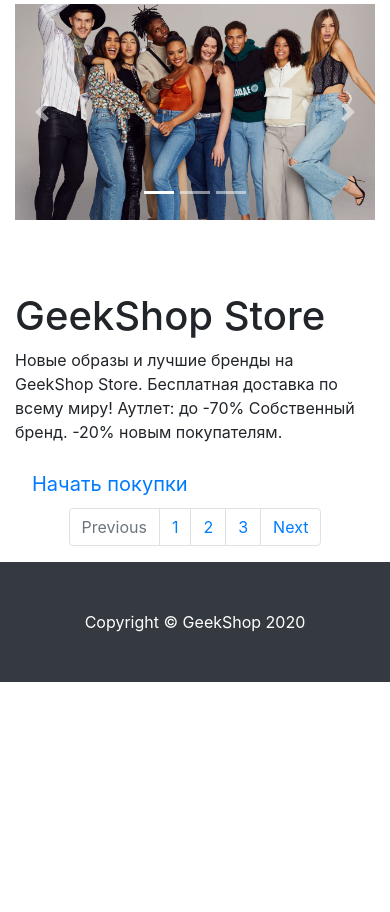
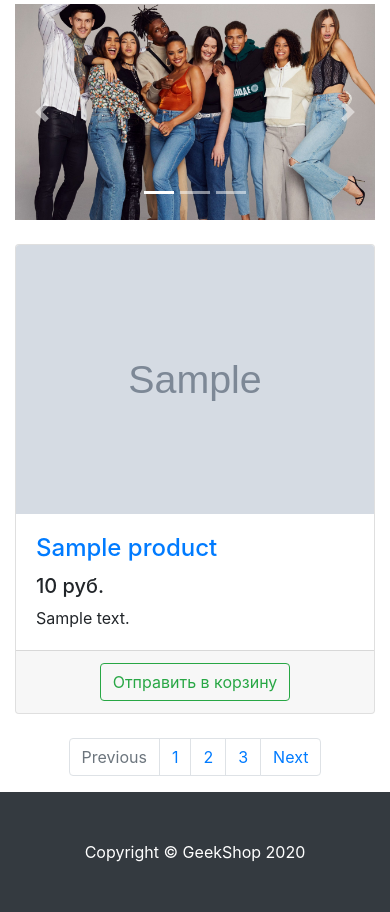
Before and after one commit to DaniilPivovarov1/geekshop, a Django app: template products/templates/products/products.html in a window 390 px wide. Shown: the part 418-1330 px from the top of the page. Before the commit the page ends 1100 px from the top, so only its background shows below. Run offline with Django 3.2, Linux system fonts and the light colour scheme; the template is opened without the code that fills it: most values are stand-ins (such as "Sample title", 1, 10 or a date in 2020); grey boxes marked "Sample" are stand-in pictures; some libraries are stand-ins or nearby versions.

Commit message:
relative template added, updated pages

```diff
--- /dev/null
+++ b/products/templates/products/base.html
@@ -0,0 +1,71 @@
+<!DOCTYPE html>
+<html lang="en">
+
+<head>
+
+    <meta charset="utf-8">
+    <meta name="viewport" content="width=device-width, initial-scale=1, shrink-to-fit=no">
+    <meta name="description" content="">
+    <meta name="author" content="">
+
+    <title>{{ title }}</title>
+
+    <!-- Bootstrap core CSS -->
+    <link href="/static/vendor/bootstrap/css/bootstrap.min.css" rel="stylesheet">
+
+    <!-- Custom styles for this template -->
+    {% block css %} {% endblock %}
+
+</head>
+
+<body>
+
+<!-- Navigation -->
+<nav class="navbar navbar-expand-lg navbar-dark bg-dark fixed-top">
+    <div class="container">
+        <a class="navbar-brand" href="{% url 'index' %}">GeekShop</a>
+        <button class="navbar-toggler" type="button" data-toggle="collapse" data-target="#navbarResponsive"
+                aria-controls="navbarResponsive" aria-expanded="false" aria-label="Toggle navigation">
+            <span class="navbar-toggler-icon"></span>
+        </button>
+        <div class="collapse navbar-collapse" id="navbarResponsive">
+            <ul class="navbar-nav ml-auto">
+                <li class="nav-item">
+                    <a class="nav-link" href="{% url 'products' %}">Каталог <i class="fas fa-shopping-bag"></i> </a>
+                </li>
+                <li class="nav-item">
+                    <a class="nav-link" href="auth/login.html">Войти <i class="fas fa-sign-in-alt"></i></a>
+                </li>
+                <li class="nav-item">
+                    <a class="nav-link" href="auth/profile.html">Валерий П.
+                        <i class="fas fa-user-circle"></i>
+                    </a>
+                </li>
+                <li class="nav-item">
+                    <a class="nav-link" href="admin/admin.html">
+                        <i class="fas fa-users-cog"></i>
+                    </a>
+                </li>
+                <li class="nav-item">
+                    <a class="nav-link" href="#">Выйти <i class="fas fa-sign-out-alt"></i></a>
+                </li>
+            </ul>
+        </div>
+    </div>
+</nav>
+
+<!-- Page Content -->
+{% block content %} {% endblock %}
+
+{% block footer %} {% endblock %}
+
+<!-- Bootstrap core JavaScript -->
+<script src="/static/vendor/jquery/jquery.min.js"></script>
+<script src="/static/vendor/bootstrap/js/bootstrap.bundle.min.js"></script>
+
+<!-- FontAwesome script -->
+<script src="/static/vendor/fontawesome/fontawesome-icons.js" crossorigin="anonymous"></script>
+
+</body>
+
+</html>
--- a/products/templates/products/products.html
+++ b/products/templates/products/products.html
@@ -1,50 +1,10 @@
-<!DOCTYPE html>
-<html lang="en">
+{% extends 'products/base.html' %}
 
-<head>
+{% block css %}
+    <link href="/static/css/products.css" rel="stylesheet">
+{% endblock %}
 
-    <meta charset="utf-8">
-    <meta name="viewport" content="width=device-width, initial-scale=1, shrink-to-fit=no">
-    <meta name="description" content="">
-    <meta name="author" content="">
-
-    <title>{{ title }}</title>
-
-    <!-- Bootstrap core CSS -->
-    <link href="/static/vendor/bootstrap/css/bootstrap.min.css" rel="stylesheet">
-
-    <!-- Custom styles for this template -->
-    <link href="/static/css/products.css" rel="stylesheet">
-
-</head>
-
-<body>
-
-<!-- Navigation -->
-<nav class="navbar navbar-expand-lg navbar-dark bg-dark fixed-top">
-    <div class="container">
-        <a class="navbar-brand" href="{% url 'index' %}">GeekShop</a>
-        <button class="navbar-toggler" type="button" data-toggle="collapse" data-target="#navbarResponsive"
-                aria-controls="navbarResponsive" aria-expanded="false" aria-label="Toggle navigation">
-            <span class="navbar-toggler-icon"></span>
-        </button>
-        <div class="collapse navbar-collapse" id="navbarResponsive">
-            <ul class="navbar-nav ml-auto">
-                <li class="nav-item active">
-                    <a class="nav-link" href="{% url 'products' %}">Каталог</a>
-                </li>
-                <li class="nav-item">
-                    <a class="nav-link" href="#"><i class="fas fa-shopping-bag"></i></a>
-                </li>
-                <li class="nav-item">
-                    <a class="nav-link" href="auth/login.html">Войти <i class="fas fa-sign-in-alt"></i></a>
-                </li>
-            </ul>
-        </div>
-    </div>
-</nav>
-
-<!-- Page Content -->
+{% block content %}
     <div class="container">
 
         <div class="row">
@@ -73,13 +33,16 @@
                     </ol>
                     <div class="carousel-inner" role="listbox">
                         <div class="carousel-item active">
-                        <img class="d-block img-fluid" src="/static/vendor/img/slides/slide-1.jpg" alt="First slide">
+                            <img class="d-block img-fluid" src="/static/vendor/img/slides/slide-1.jpg"
+                                 alt="First slide">
                         </div>
                         <div class="carousel-item">
-                        <img class="d-block img-fluid" src="/static/vendor/img/slides/slide-2.jpg" alt="Second slide">
+                            <img class="d-block img-fluid" src="/static/vendor/img/slides/slide-2.jpg"
+                                 alt="Second slide">
                         </div>
                         <div class="carousel-item">
-                        <img class="d-block img-fluid" src="/static/vendor/img/slides/slide-3.jpg" alt="Third slide">
+                            <img class="d-block img-fluid" src="/static/vendor/img/slides/slide-3.jpg"
+                                 alt="Third slide">
                         </div>
                     </div>
                     <a class="carousel-control-prev" href="#carouselExampleIndicators" role="button" data-slide="prev">
@@ -94,18 +57,27 @@
 
                 <div class="row">
 
-                <div class="col-lg-6">
-                    <h1 class="mt-5">GeekShop Store</h1>
-                    <p>
-                        Новые образы и лучшие бренды на GeekShop Store.
-                        Бесплатная доставка по всему миру! Аутлет: до -70% Собственный бренд. -20% новым покупателям.
-                    </p>
-                    <button id="start-purchase-btn" type="button" class="btn btn-lg">
-                        <a id="start-purchase-link" href="{% url 'products' %}">
-                            Начать покупки
+                    {% for product in products %}
+                        <div class="col-lg-4 col-md-6 mb-4">
+                            <div class="card h-100">
+                                <a href="#">
+                                    <img class="card-img-top"
+                                         src="/static/{{ product.img }}"
+                                         alt="">
                                 </a>
-                    </button>
+                                <div class="card-body">
+                                    <h4 class="card-title">
+                                        <a href="#">{{ product.name }}</a>
+                                    </h4>
+                                    <h5>{{ product.price }} руб.</h5>
+                                    <p class="card-text">{{ product.description }}</p>
                                 </div>
+                                <div class="card-footer text-center">
+                                    <button type="button" class="btn btn-outline-success">Отправить в корзину</button>
+                                </div>
+                            </div>
+                        </div>
+                    {% endfor %}
 
                 </div>
 
@@ -128,23 +100,13 @@
         </div>
 
     </div>
-<!-- /.container -->
+{% endblock %}
 
-<!-- Footer -->
+{% block footer %}
     <footer class="py-5 bg-dark">
         <div class="container">
             <p class="m-0 text-center text-white">Copyright &copy; GeekShop 2020</p>
         </div>
         <!-- /.container -->
     </footer>
-
-<!-- Bootstrap core JavaScript -->
-<script src="/static/vendor/jquery/jquery.min.js"></script>
-<script src="/static/vendor/bootstrap/js/bootstrap.bundle.min.js"></script>
-
-<!-- FontAwesome script -->
-<script src="/static/vendor/fontawesome/fontawesome-icons.js" crossorigin="anonymous"></script>
-
-</body>
-
-</html>
+{% endblock %}
```
Also changed, not shown: products/templates/products/index.html (+6 -66 lines). Lines whose indentation alone changed are shown as unchanged.
